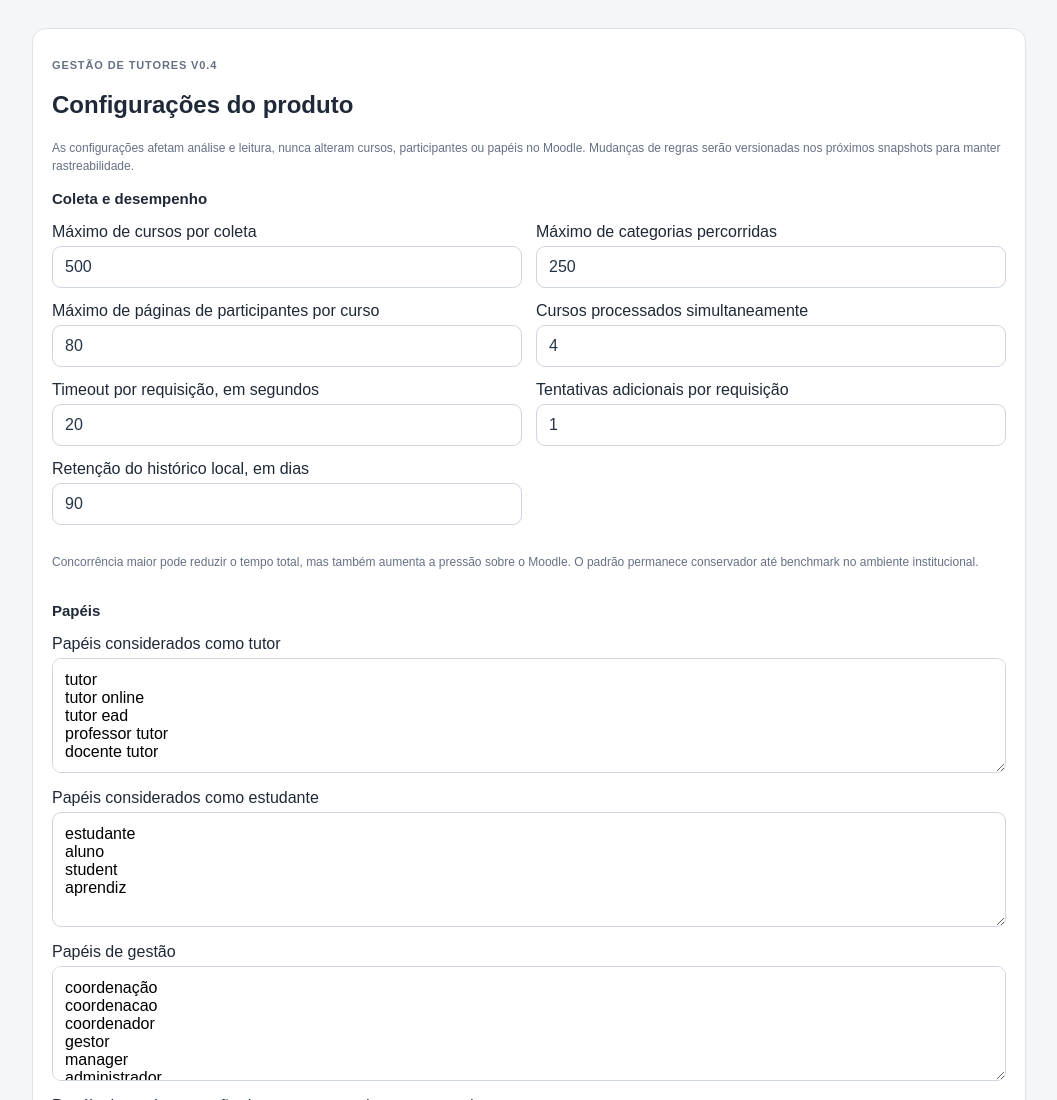
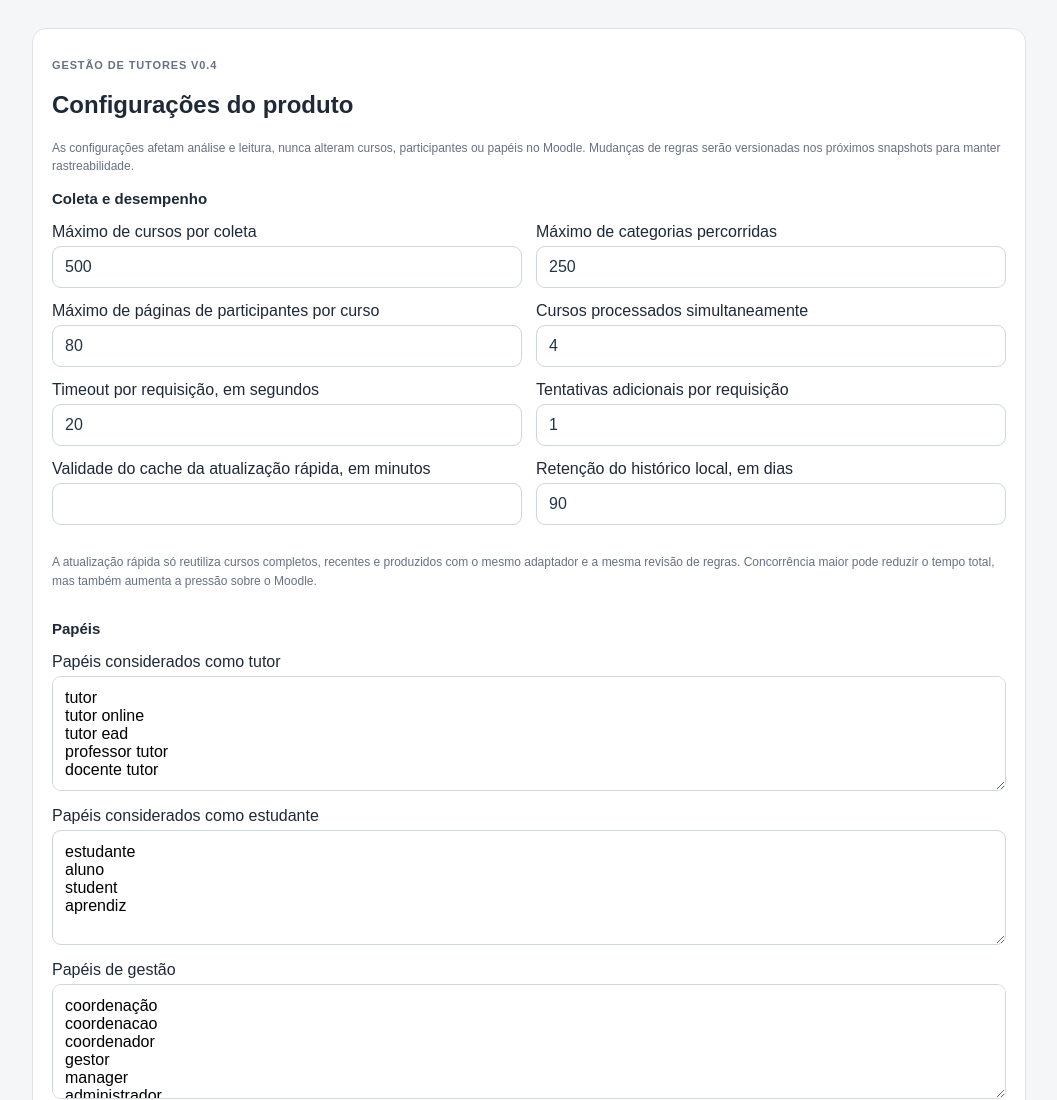
Before and after one commit to euriconetoia-cmyk/Assistente-EaD-SENAI, a browser extension: page gestao-tutores-extension/options/index.html in a window 1280 px wide. Shown: the top 1100 px of the page, without its empty margins (111-1168 px from the left). Drawn offline with Linux system fonts and the light colour scheme.

Commit message:
feat: permite configurar validade do cache incremental

```diff
--- a/gestao-tutores-extension/options/index.html
+++ b/gestao-tutores-extension/options/index.html
@@ -24,9 +24,10 @@
           <label class="field"><span>Cursos processados simultaneamente</span><input id="concurrency" type="number" min="1" max="8"></label>
           <label class="field"><span>Timeout por requisição, em segundos</span><input id="request-timeout" type="number" min="3" max="120"></label>
           <label class="field"><span>Tentativas adicionais por requisição</span><input id="request-retries" type="number" min="0" max="3"></label>
+          <label class="field"><span>Validade do cache da atualização rápida, em minutos</span><input id="incremental-freshness" type="number" min="1" max="240"></label>
           <label class="field"><span>Retenção do histórico local, em dias</span><input id="history-retention" type="number" min="1" max="365"></label>
         </div>
-        <p class="help">Concorrência maior pode reduzir o tempo total, mas também aumenta a pressão sobre o Moodle. O padrão permanece conservador até benchmark no ambiente institucional.</p>
+        <p class="help">A atualização rápida só reutiliza cursos completos, recentes e produzidos com o mesmo adaptador e a mesma revisão de regras. Concorrência maior pode reduzir o tempo total, mas também aumenta a pressão sobre o Moodle.</p>
 
         <h2 class="subheading">Papéis</h2>
         <label class="field"><span>Papéis considerados como tutor</span><textarea id="tutor-patterns"></textarea></label>
```
